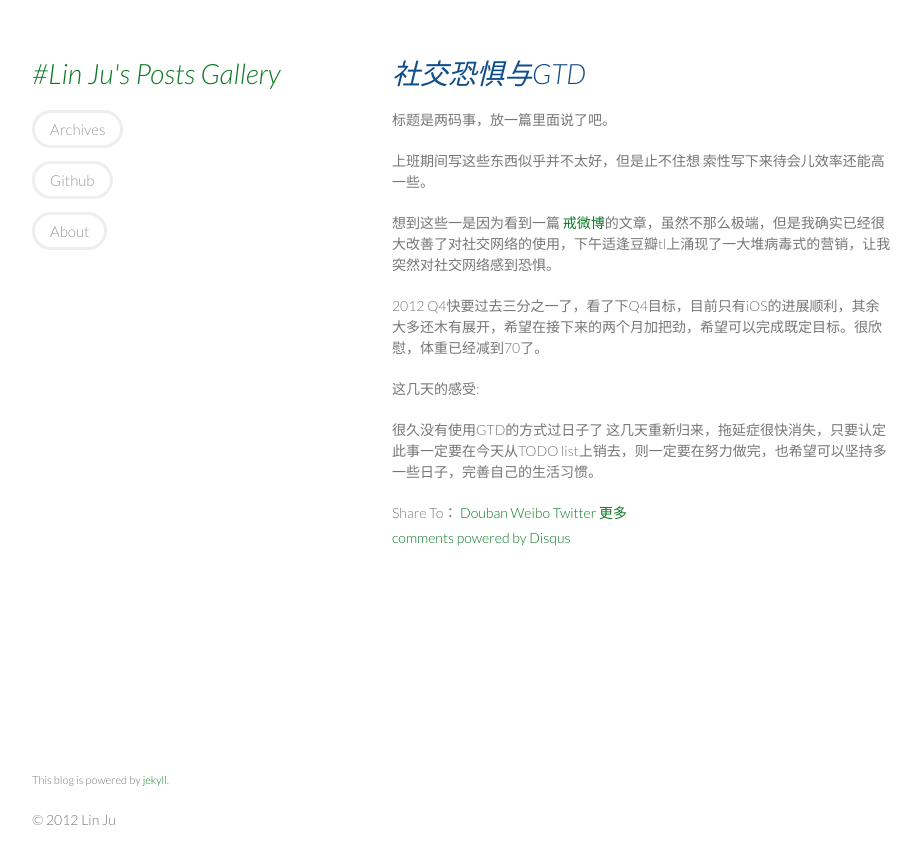
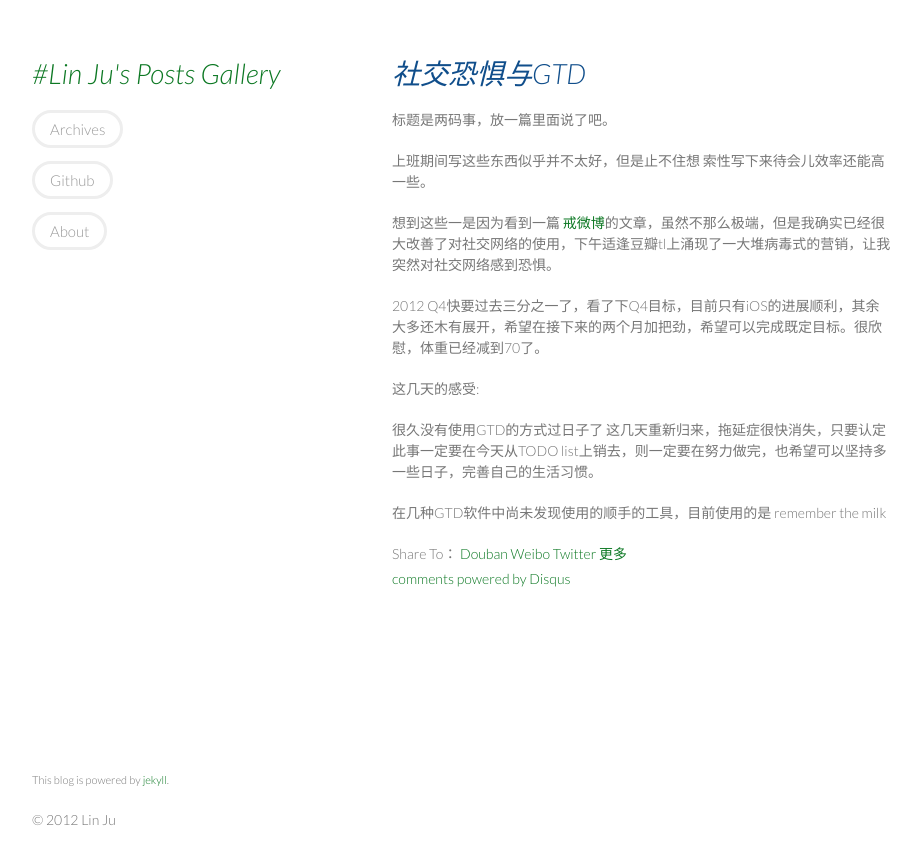
Before and after one commit to soasme/soasme.github.com, a Jekyll site: the page built from _posts/2012-10-26-Social-Frightend-and-GTD.md, in a window 1280 px wide. Shown: the top 864 px of the page, without its empty margins (178-1099 px from the left). Built offline with Jekyll 4.4.1, drawn with Linux system fonts in a browser that asks for light colours; comment, search, counter and statistics services are not loaded.

Commit message:
rename post

```diff
--- a/_posts/2012-10-26-I-have-to-reconsidered-my-life.md
+++ b/_posts/2012-10-26-Social-Frightend-and-GTD.md
@@ -16,3 +16,5 @@ layout: post
 这几天的感受:
 
 很久没有使用GTD的方式过日子了 这几天重新归来，拖延症很快消失，只要认定此事一定要在今天从TODO list上销去，则一定要在努力做完，也希望可以坚持多一些日子，完善自己的生活习惯。
+
+在几种GTD软件中尚未发现使用的顺手的工具，目前使用的是 remember the milk
```
